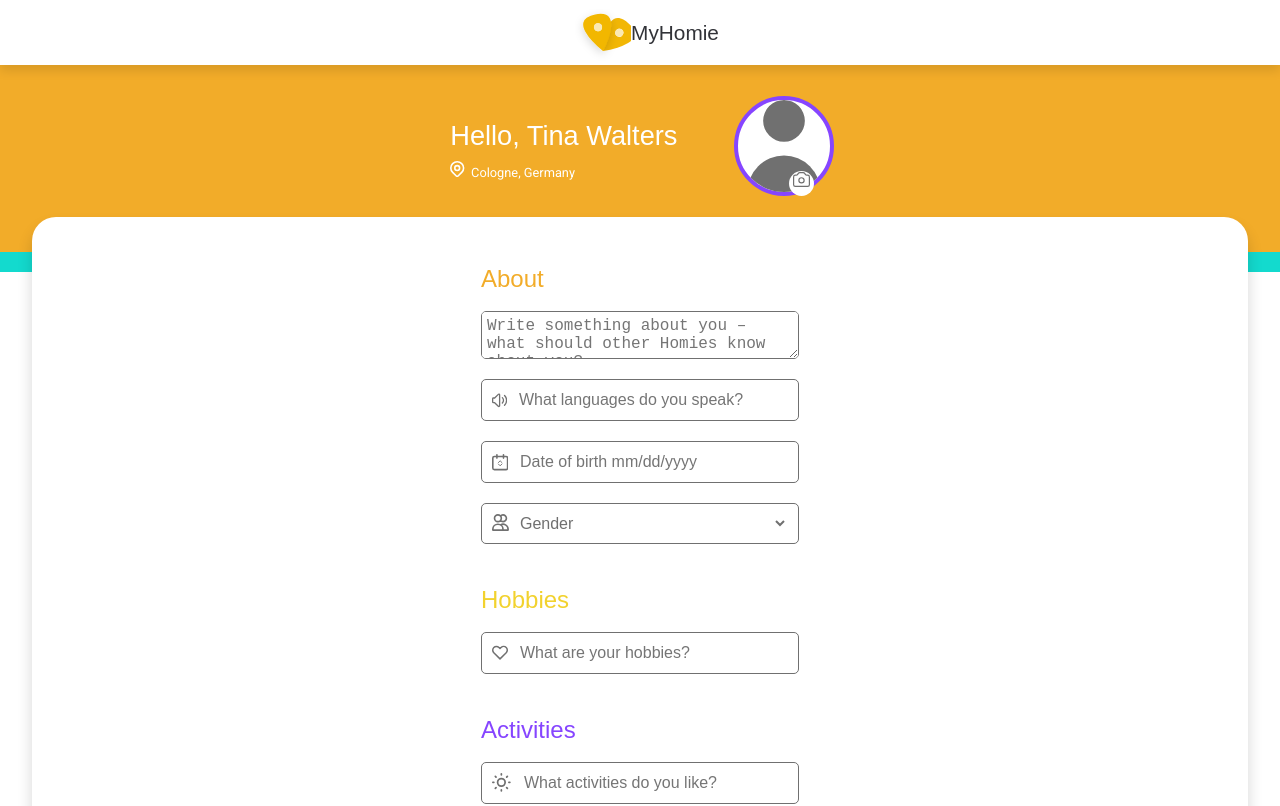
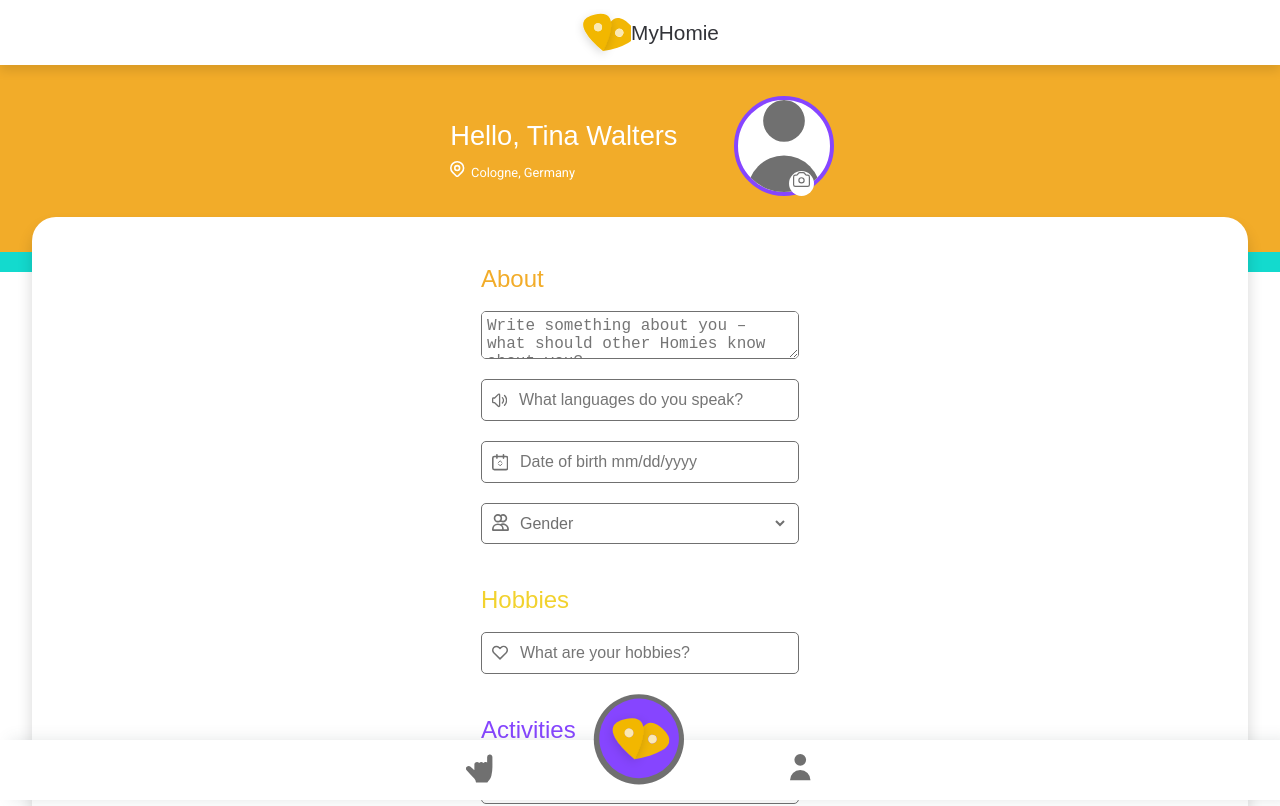
Before and after one commit to Johannafendrich/my-homie, a React (Create React App) app in the folder client/: page /profile in a window 1280 px wide. Shown: the top 806 px of the page. Built offline with nearby package versions, Linux system fonts and the light colour scheme.

Commit message:
Add bottom nav to pages and change onClick color

```diff
--- a/client/src/App.js
+++ b/client/src/App.js
@@ -5,7 +5,7 @@ import Start from './pages/Start';
 import Login from './pages/Login';
 import SignUp from './pages/SignUp';
 import Home from './pages/Home';
-import Profile from './pages/Profile';
+import ProfilePage from './pages/Profile';
 import Main from './components/Main';
 
 function App() {
@@ -27,7 +27,7 @@ function App() {
             <Home />
           </Route>
           <Route path="/profile">
-            <Profile />
+            <ProfilePage />
           </Route>
         </Switch>
       </Main>
--- a/client/src/assets/Icons.js
+++ b/client/src/assets/Icons.js
@@ -4,9 +4,9 @@ import PropTypes from 'prop-types';
 
 const SVG = styled.svg`
   &:active {
-    transform: translateY(2px) scale(1.2);
+    transform: translateX(2px) scale(0.9);
+    fill: #f2d22e;
   }
-  fill: ${(props) => (props.active ? '#F2D22E' : '#707070')};
 `;
 
 export const Homie = ({ active }) => {
--- a/client/src/components/NavigationBottom.js
+++ b/client/src/components/NavigationBottom.js
@@ -1,6 +1,7 @@
 import React from 'react';
 import styled from '@emotion/styled';
 import PropTypes from 'prop-types';
+import { NavLink } from 'react-router-dom';
 
 const NavContainer = styled.ul`
   display: flex;
@@ -18,7 +19,7 @@ const NavContainer = styled.ul`
   z-index: 10;
 `;
 
-const NavItem = styled.li`
+const NavItem = styled(NavLink)`
   display: flex;
   flex: 1;
   justify-content: center;
@@ -27,7 +28,8 @@ const NavItem = styled.li`
   max-width: 160px;
   padding: 6px 12px 8px;
   cursor: pointer;
-  z-index: 10;
+  z-index: 50;
+  fill: ${(props) => (props.active ? '#F2D22E' : '#707070')};
 `;
 
 function NavigationBottom({ links, active, onItemClick }) {
@@ -38,6 +40,7 @@ function NavigationBottom({ links, active, onItemClick }) {
           key={link.label}
           active={active === link.label}
           onClick={() => onItemClick(link.label)}
+          to={link.navLink}
         >
           <link.Icon active={active === link.label} />
         </NavItem>
--- a/client/src/pages/Home.js
+++ b/client/src/pages/Home.js
@@ -1,4 +1,4 @@
-import React, { useState } from 'react';
+import React from 'react';
 import styled from '@emotion/styled';
 import Header from '../components/Header';
 import SectionHeader from '../components/SectionHeader';
@@ -7,8 +7,7 @@ import SearchIcon from '../assets/search.svg';
 import { MainTitle } from '../components/Title';
 import { TextIntro } from '../components/Text';
 import MenuCard from '../components/MenuCard';
-import NavigationBottom from '../components/NavigationBottom';
-import { Homie, Discover, Profile } from '../assets/Icons';
+import BottomNav from '../utils/Navigation';
 import YogaImage from '../assets/hobbies/yoga.jpg';
 import Cooking from '../assets/hobbies/cooking.jpg';
 import { TitleWhite } from '../components/Title';
@@ -44,8 +43,6 @@ const CardContainer = styled.div`
 `;
 
 function Home() {
-  const [active, setActive] = useState('home');
-
   return (
     <>
       <Header />
@@ -68,25 +65,7 @@ function Home() {
           <MenuCard src={Cooking}></MenuCard>
         </CardContainer>
       </CardWrapper>
-      <NavigationBottom
-        links={[
-          {
-            label: 'Homie',
-            Icon: Homie,
-          },
-
-          {
-            label: 'Discover',
-            Icon: Discover,
-          },
-          {
-            label: 'Profile',
-            Icon: Profile,
-          },
-        ]}
-        value={active}
-        onItemClick={(page) => setActive(page)}
-      />
+      <BottomNav />
     </>
   );
 }
--- a/client/src/pages/Profile.js
+++ b/client/src/pages/Profile.js
@@ -2,14 +2,16 @@ import React from 'react';
 import Header from '../components/Header';
 import ProfileForm from '../components/ProfileForm';
 import ProfileSection from '../components/ProfileSection';
+import BottomNav from '../utils/Navigation';
 
-function Profile() {
+function ProfilePage() {
   return (
     <>
-      <Header></Header>
+      <Header />
       <ProfileSection />
       <ProfileForm />
+      <BottomNav />
     </>
   );
 }
-export default Profile;
+export default ProfilePage;
--- /dev/null
+++ b/client/src/utils/Navigation.js
@@ -0,0 +1,29 @@
+import React, { useState } from 'react';
+import NavButtom from '../components/NavigationBottom';
+import { Homie, Discover, Profile } from '../assets/Icons';
+
+const BottomNav = () => {
+  const [active, setActive] = useState('');
+
+  return (
+    <NavButtom
+      links={[
+        { label: 'Homie', Icon: Homie, navLink: '/homie' },
+        { label: 'Discover', Icon: Discover, navLink: '/home' },
+        { label: 'Profile', Icon: Profile, navLink: '/profile' },
+      ]}
+      value={active}
+      onItemClick={(label) => setActive(label)}
+    />
+  );
+};
+export default BottomNav;
+
+// <NavItem
+//   key={link.label}
+//   active={active === link.label}
+//   onClick={() => onItemClick(link.label)}
+//   to={link.navLink}
+// >
+//   <link.Icon active={active === link.label} />
+// </NavItem>;
```
